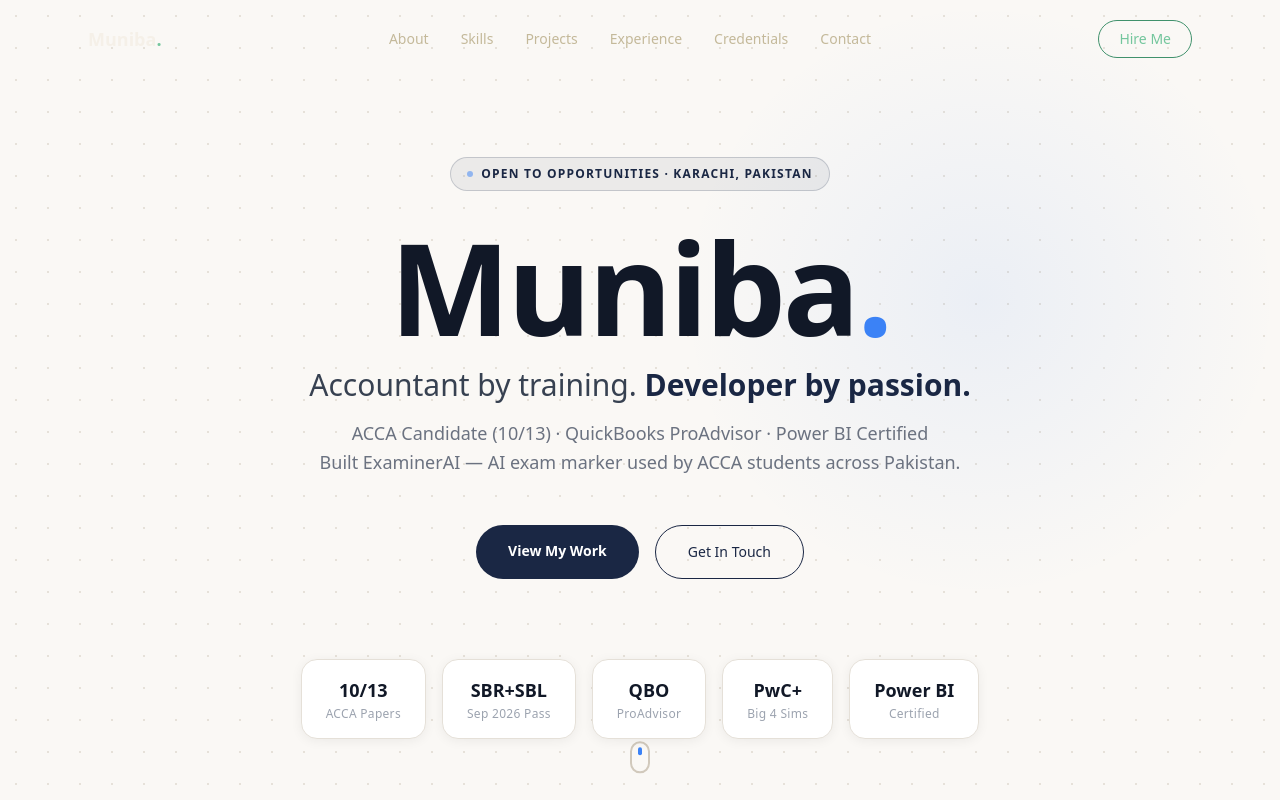
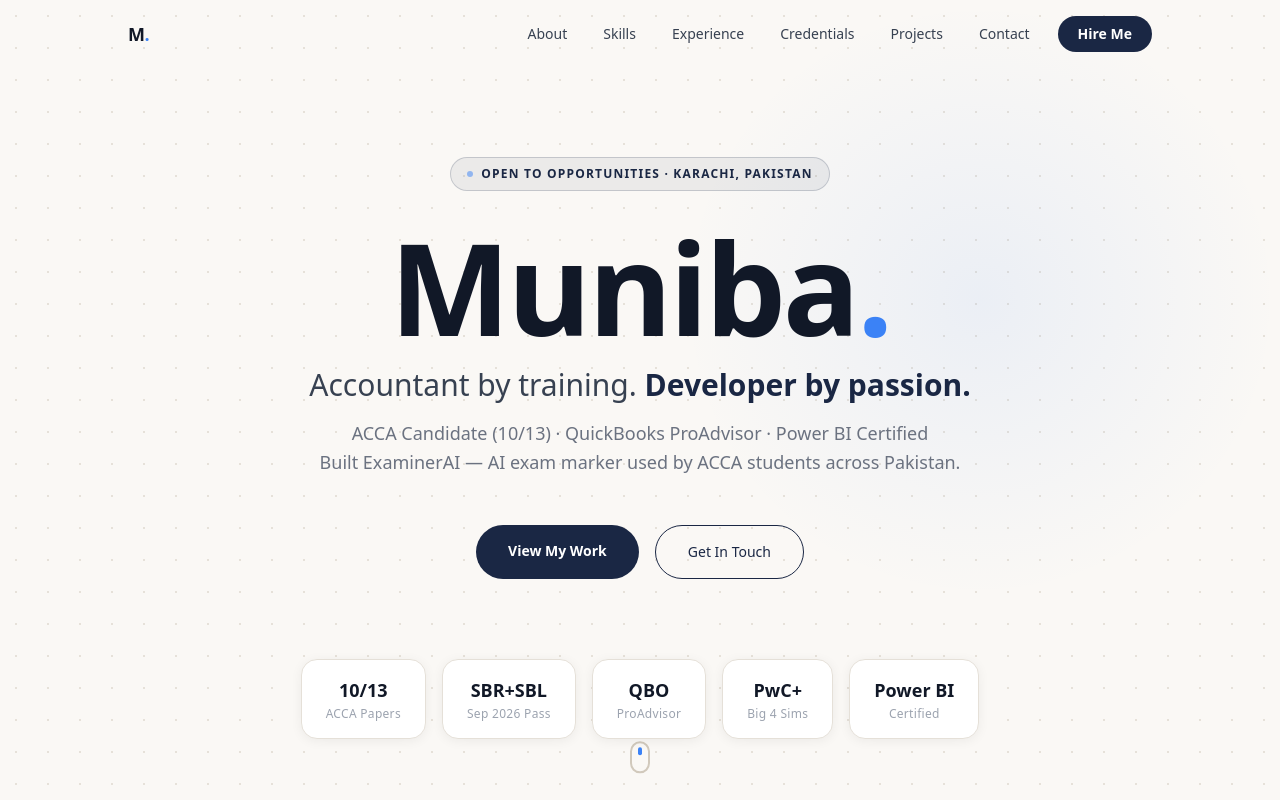
Before and after one commit to Munibaamjad/muniba-portfolio, a Next.js app: page / in a window 1280 px wide. Shown: the top 800 px of the page. Built offline with nearby package versions, Linux system fonts and the light colour scheme.

Commit message:
Refactor Navbar component for better responsiveness

```diff
--- a/src/components/Navbar.tsx
+++ b/src/components/Navbar.tsx
@@ -1,50 +1,104 @@
 "use client";
+import { motion, useScroll, useTransform } from "framer-motion";
 import { useState, useEffect } from "react";
-import { Menu, X } from "lucide-react";
+
+const links = ["About", "Skills", "Experience", "Credentials", "Projects", "Contact"];
 
 export default function Navbar() {
-  const [open, setOpen] = useState(false);
   const [scrolled, setScrolled] = useState(false);
+  const [menuOpen, setMenuOpen] = useState(false);
+
   useEffect(() => {
-    const h = () => setScrolled(window.scrollY > 20);
-    window.addEventListener("scroll", h);
-    return () => window.removeEventListener("scroll", h);
+    const handler = () => setScrolled(window.scrollY > 20);
+    window.addEventListener("scroll", handler);
+    return () => window.removeEventListener("scroll", handler);
   }, []);
-  const links = ["About","Skills","Projects","Experience","Credentials","Contact"];
+
   return (
-    <nav className={`fixed w-full z-50 transition-all duration-500 ${scrolled ? "bg-[#0a1f12]/95 backdrop-blur-md shadow-lg" : "bg-transparent"}`}>
-      <div className="max-w-6xl mx-auto px-6 py-5 flex justify-between items-center">
-        <div>
-          <span style={{color:"#f5f0e8"}} className="font-bold text-lg">Muniba<span style={{color:"#74c69d"}}>.</span></span>
+    <motion.nav
+      initial={{ y: -60, opacity: 0 }}
+      animate={{ y: 0, opacity: 1 }}
+      transition={{ duration: 0.5, ease: [0.22, 1, 0.36, 1] }}
+      className="fixed top-0 left-0 right-0 z-50 px-6 py-4 transition-all duration-300"
+      style={{
+        background: scrolled ? "rgba(250,248,245,0.85)" : "transparent",
+        backdropFilter: scrolled ? "blur(16px)" : "none",
+        borderBottom: scrolled ? "1px solid #e5e0d8" : "none",
+      }}
+    >
+      <div className="max-w-5xl mx-auto flex items-center justify-between">
+        {/* Logo */}
+        <motion.a
+          href="#"
+          className="text-lg font-black tracking-tight"
+          style={{ color: "#111827" }}
+          whileHover={{ scale: 1.05 }}
+        >
+          M<span style={{ color: "#3b82f6" }}>.</span>
+        </motion.a>
+
+        {/* Desktop nav */}
+        <div className="hidden md:flex items-center gap-1">
+          {links.map((link, i) => (
+            <motion.a
+              key={link}
+              href={`#${link.toLowerCase()}`}
+              initial={{ opacity: 0, y: -10 }}
+              animate={{ opacity: 1, y: 0 }}
+              transition={{ delay: 0.1 + i * 0.05 }}
+              className="px-4 py-2 text-sm font-medium rounded-lg transition-all duration-200"
+              style={{ color: "#374151" }}
+              onMouseEnter={e => { (e.currentTarget as HTMLElement).style.color = "#111827"; (e.currentTarget as HTMLElement).style.background = "#1a274410"; }}
+              onMouseLeave={e => { (e.currentTarget as HTMLElement).style.color = "#374151"; (e.currentTarget as HTMLElement).style.background = "transparent"; }}
+            >
+              {link}
+            </motion.a>
+          ))}
+          <motion.a
+            href="#contact"
+            initial={{ opacity: 0 }}
+            animate={{ opacity: 1 }}
+            transition={{ delay: 0.5 }}
+            whileHover={{ scale: 1.05 }}
+            className="ml-2 px-5 py-2 rounded-full text-sm font-semibold"
+            style={{ background: "#1a2744", color: "#fff" }}
+          >
+            Hire Me
+          </motion.a>
         </div>
-        <div className="hidden md:flex gap-8 text-sm font-medium" style={{color:"#c4b99a"}}>
-          {links.map(l => (
-            <a key={l} href={`#${l.toLowerCase()}`}
-              className="transition-colors duration-200 hover:text-white"
-              style={{color:"#c4b99a"}}
-              onMouseEnter={e => (e.currentTarget.style.color="#74c69d")}
-              onMouseLeave={e => (e.currentTarget.style.color="#c4b99a")}>
-              {l}
+
+        {/* Mobile menu toggle */}
+        <button
+          className="md:hidden flex flex-col gap-1.5 p-2"
+          onClick={() => setMenuOpen(!menuOpen)}
+        >
+          <motion.span animate={{ rotate: menuOpen ? 45 : 0, y: menuOpen ? 7 : 0 }} className="block w-5 h-0.5" style={{ background: "#111827" }} />
+          <motion.span animate={{ opacity: menuOpen ? 0 : 1 }} className="block w-5 h-0.5" style={{ background: "#111827" }} />
+          <motion.span animate={{ rotate: menuOpen ? -45 : 0, y: menuOpen ? -7 : 0 }} className="block w-5 h-0.5" style={{ background: "#111827" }} />
+        </button>
+      </div>
+
+      {/* Mobile menu */}
+      {menuOpen && (
+        <motion.div
+          initial={{ opacity: 0, y: -10 }}
+          animate={{ opacity: 1, y: 0 }}
+          className="md:hidden mt-4 pb-4 rounded-2xl p-4"
+          style={{ background: "#fff", border: "1px solid #e5e0d8" }}
+        >
+          {links.map(link => (
+            <a
+              key={link}
+              href={`#${link.toLowerCase()}`}
+              onClick={() => setMenuOpen(false)}
+              className="block px-4 py-3 text-sm font-medium rounded-lg"
+              style={{ color: "#374151" }}
+            >
+              {link}
             </a>
           ))}
-        </div>
-        <a href="#contact"
-          className="hidden md:block px-5 py-2 rounded-full text-sm font-medium transition-all"
-          style={{border:"1px solid #40916c", color:"#74c69d"}}
-          onMouseEnter={e => { (e.currentTarget as HTMLElement).style.background="#40916c20"; }}
-          onMouseLeave={e => { (e.currentTarget as HTMLElement).style.background="transparent"; }}>
-          Hire Me
-        </a>
-        <button onClick={() => setOpen(!open)} className="md:hidden" style={{color:"#c4b99a"}}>
-          {open ? <X size={22}/> : <Menu size={22}/>}
-        </button>
-      </div>
-      {open && (
-        <div className="px-6 pb-6 flex flex-col gap-5 text-sm font-medium" style={{background:"#0a1f12", borderTop:"1px solid #1a3d2b", color:"#c4b99a"}}>
-          {links.map(l => <a key={l} href={`#${l.toLowerCase()}`} onClick={() => setOpen(false)}>{l}</a>)}
-          <a href="#contact" onClick={() => setOpen(false)} className="text-center py-2 rounded-full" style={{border:"1px solid #40916c", color:"#74c69d"}}>Hire Me</a>
-        </div>
+        </motion.div>
       )}
-    </nav>
+    </motion.nav>
   );
 }
```
